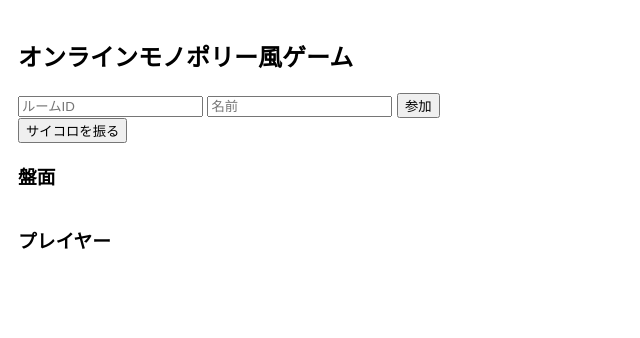
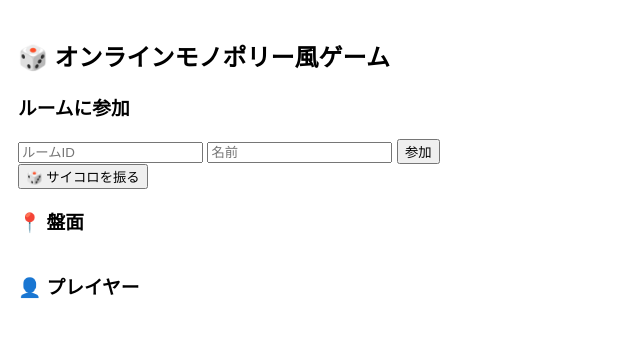
Before and after one commit to sscb1969-arch/monopoly-onlin, a website: page public/index.html in a window 1280 px wide. Shown: the whole page, without its empty margins (0-640 px from the left). Drawn offline with nearby package versions, Linux system fonts and the light colour scheme; no server answers.

Commit message:
Update index.html

```diff
--- a/public/index.html
+++ b/public/index.html
@@ -6,21 +6,30 @@
 </head>
 <body>
 
-<h2>オンラインモノポリー風ゲーム</h2>
+<h2 class="title">
+  🎲 オンラインモノポリー風ゲーム
+</h2>
 
-<div>
+<div class="panel join-box">
+  <h3>ルームに参加</h3>
   <input id="room" placeholder="ルームID">
   <input id="name" placeholder="名前">
   <button onclick="joinGame()">参加</button>
 </div>
 
-<button onclick="rollDice()">サイコロを振る</button>
+<div class="panel control-box">
+  <button onclick="rollDice()">🎲 サイコロを振る</button>
+</div>
 
-<h3>盤面</h3>
-<div id="board"></div>
+<div class="panel">
+  <h3>📍 盤面</h3>
+  <div id="board"></div>
+</div>
 
-<h3>プレイヤー</h3>
-<div id="players"></div>
+<div class="panel">
+  <h3>👤 プレイヤー</h3>
+  <div id="players"></div>
+</div>
 
 <script src="/socket.io/socket.io.js"></script>
 <script src="client.js"></script>
```
